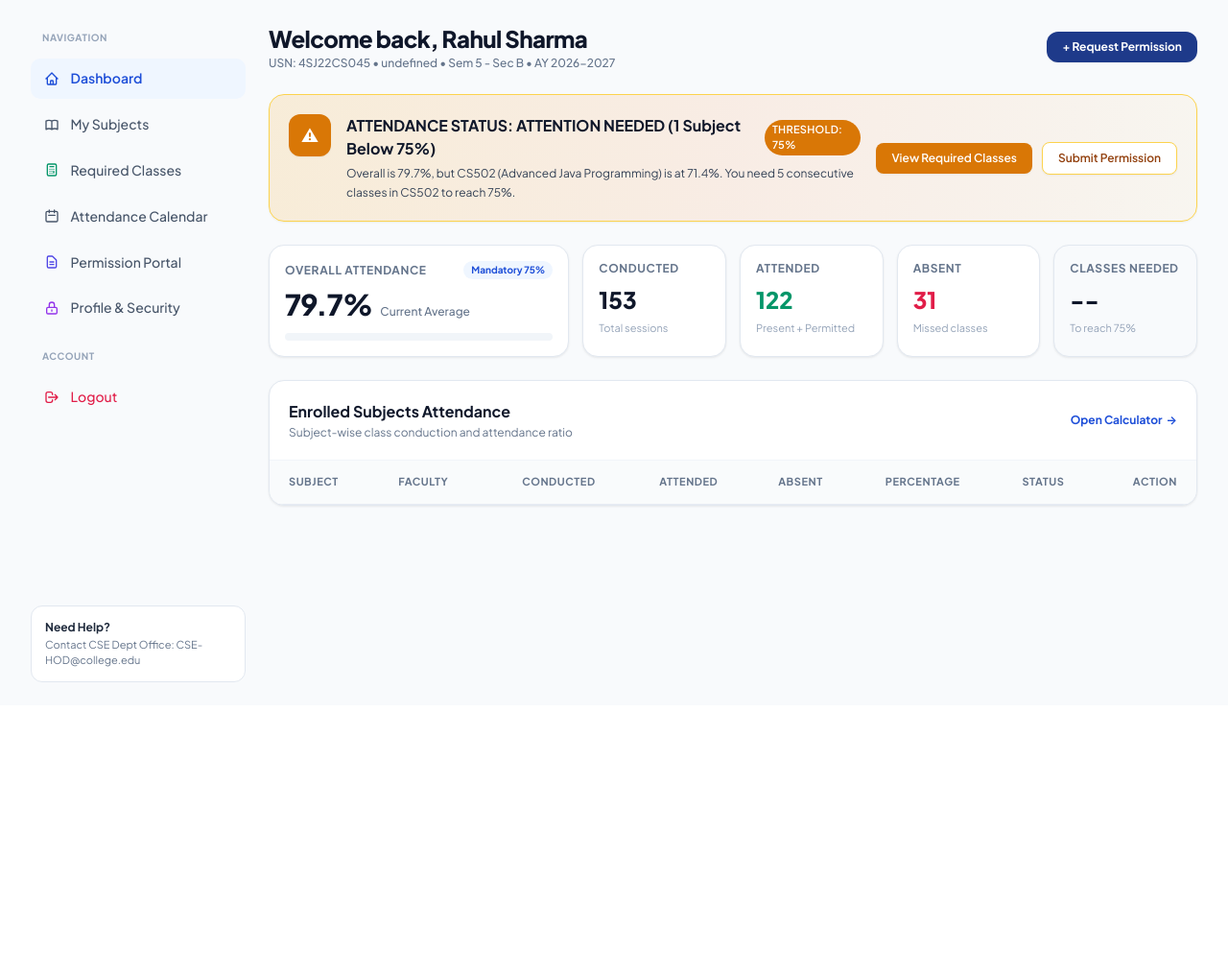
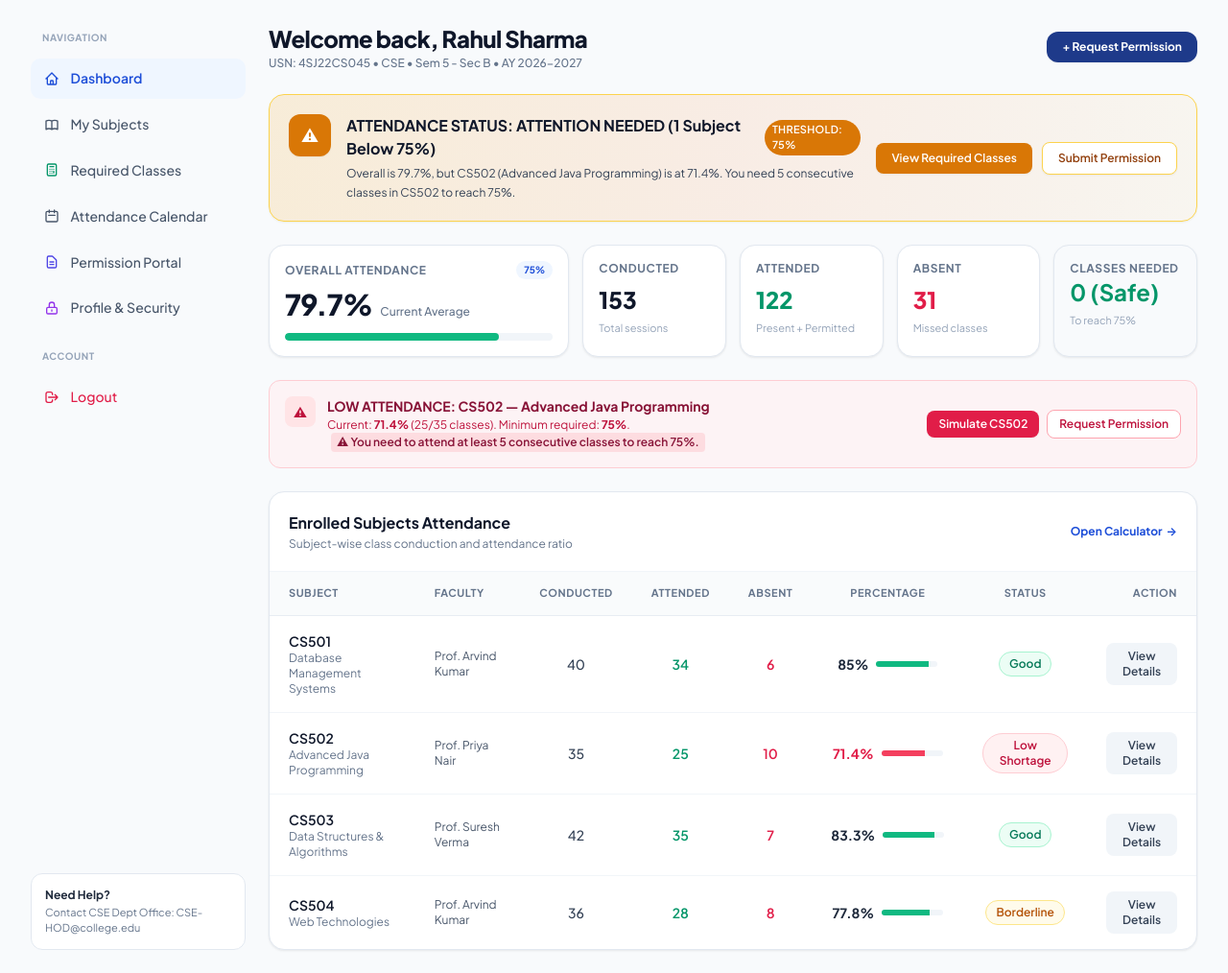
Before and after one commit to venu1805/Student-attendance-management-system, a Flask app: page /student in a window 1280 px wide. Shown: the part 65-1079 px from the top of the page at 96% size. Before the commit the page ends 776 px from the top, so only its background shows below. Run offline with Flask 3, Linux system fonts and the light colour scheme; a user stored in the database is signed in; data comes from the database, SQL or seed files in the repository; lists and menus that the app fills with data are empty; some libraries are stand-ins or nearby versions.

Commit message:
Fix student dashboard rendering

```diff
--- a/static/js/student.js
+++ b/static/js/student.js
@@ -45,7 +45,7 @@ function renderStudentHeader(student) {
   const detailsEl = document.getElementById('student-meta-details');
   if (nameEl) nameEl.textContent = `Welcome back, ${student.name}`;
   if (detailsEl) {
-    detailsEl.textContent = `USN: ${student.usn} • ${student.department_code} • Sem ${student.semester} - Sec ${student.section} • AY ${student.academic_year}`;
+    detailsEl.textContent = `USN: ${student.usn} • ${student.branch_code} • Sem ${student.semester} - Sec ${student.section} • AY ${student.academic_year}`;
   }
 
   // Top pill
--- a/templates/student.html
+++ b/templates/student.html
@@ -178,7 +178,7 @@
           <div class="erp-card p-4 col-span-2 sm:col-span-1 lg:col-span-2">
             <div class="flex items-center justify-between">
               <span class="text-xs font-bold text-slate-500 uppercase tracking-wider">Overall Attendance</span>
-              <span class="text-[10px] font-bold text-brand-700 bg-brand-50 px-2 py-0.5 rounded-full">Mandatory 75%</span>
+              <span id="kpi-min-req" class="text-[10px] font-bold text-brand-700 bg-brand-50 px-2 py-0.5 rounded-full">Mandatory 75%</span>
             </div>
             <div class="flex items-baseline gap-2 mt-2">
               <span id="kpi-overall-pct" class="text-3xl font-black text-slate-900 tracking-tight">--%</span>
```
